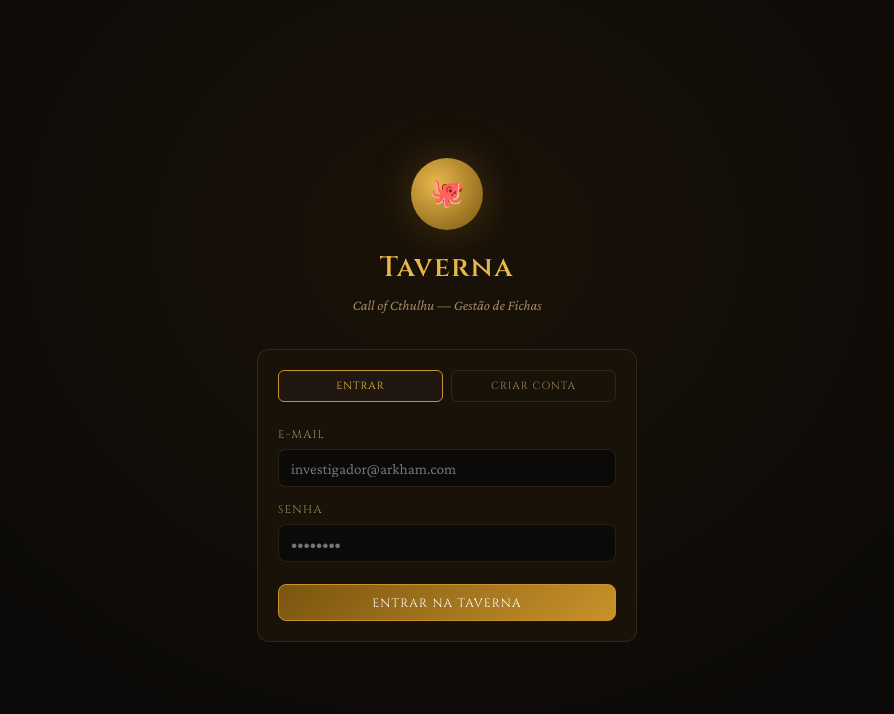
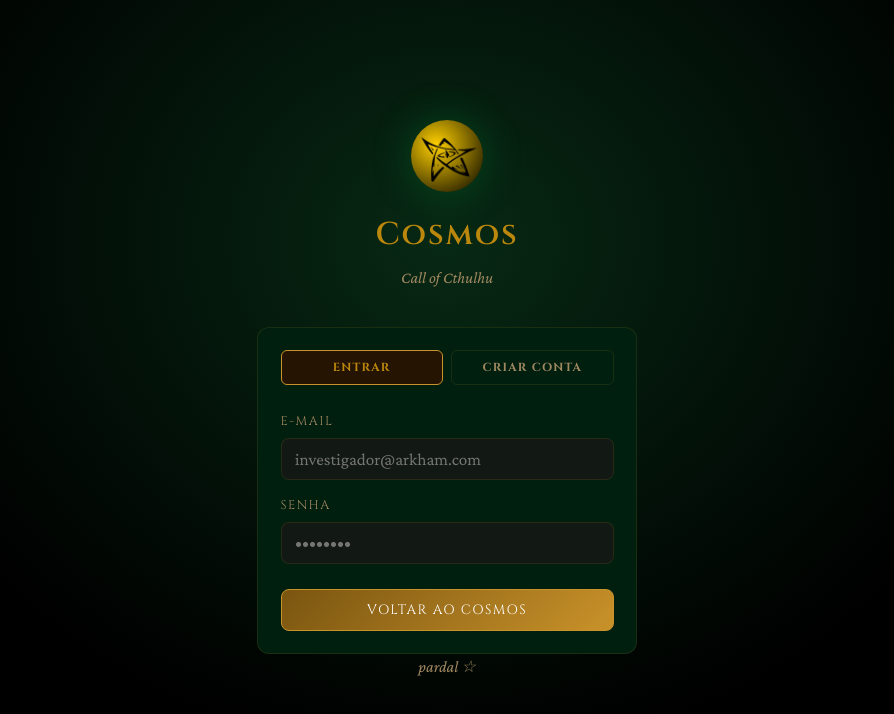
Before and after one commit to TawanVitor/Taverna, a React (Vite) app: page / in a window 1280 px wide. Shown: the top 714 px of the page, without its empty margins (193-1087 px from the left). Built offline with nearby package versions, Linux system fonts and the light colour scheme; no server answers.

Commit message:
att cores

```diff
--- a/src/pages/LoginPage.jsx
+++ b/src/pages/LoginPage.jsx
@@ -36,20 +36,21 @@
       alignItems: 'center',
       justifyContent: 'center',
       padding: '1.5rem',
-      background: 'radial-gradient(ellipse at 50% 30%, #1a1208 0%, #0c0a08 65%)',
+      background: 'radial-gradient(ellipse at 50% 30%, #072914 0%, #000000 65%)',
     }}>
       {/* Logo */}
       <div style={{ textAlign: 'center', marginBottom: '2rem' }}>
         <div style={{
           width: 72, height: 72, borderRadius: '50%',
-          background: 'radial-gradient(circle at 35% 35%, #e8b84b, #7a5510)',
+          background: 'radial-gradient(circle at 35% 35%, #ffd000, #000000)',
           display: 'flex', alignItems: 'center', justifyContent: 'center',
           fontSize: 28, margin: '0 auto 1rem',
-          boxShadow: '0 0 40px rgba(200,150,40,0.25)',
-        }}>🐙</div>
-        <h1 style={{ marginBottom: '0.25rem' }}>Taverna</h1>
-        <p style={{ color: 'var(--text-md)', fontSize: '0.9rem', fontStyle: 'italic' }}>
-          Call of Cthulhu — Gestão de Fichas
+          boxShadow: '0 0 40px rgba(9, 190, 79, 0.25)',
+        }}><img src="PNG.png" alt="logo" style={{ width: '500px', height: '45px', display: 'flex', marginBottom: '-0.4rem', marginRight: '-0.3rem' }} /></div>
+        <h1 style={{ marginBottom: '0.25rem' }}>Cosmos</h1>
+
+        <p style={{ color: 'var(--text-md)', fontSize: '0.9rem', fontStyle: 'italic', }}>
+            Call of Cthulhu
         </p>
       </div>
 
@@ -59,11 +60,13 @@
         <div style={{ display: 'flex', gap: 8, marginBottom: '1.5rem' }}>
           <button
             className={`tab-btn${mode === 'login' ? ' active' : ''}`}
-            onClick={() => setMode('login')}
+            onClick={() => setMode('login')}style={{fontWeight: 'bold'}}
+
           >Entrar</button>
           <button
             className={`tab-btn${mode === 'register' ? ' active' : ''}`}
             onClick={() => setMode('register')}
+            style={{fontWeight: 'bold'}}
           >Criar conta</button>
         </div>
 
@@ -97,16 +100,21 @@
             style={{ marginTop: '0.5rem' }}
             disabled={loading}
           >
-            {loading ? '...' : mode === 'login' ? 'Entrar na taverna' : 'Criar conta gratuita'}
+            {loading ? '...' : mode === 'login' ? 'Voltar ao Cosmos' : 'Criar conta gratuita'}
           </button>
         </form>
 
         {mode === 'register' && (
-          <p style={{ marginTop: '1rem', fontSize: '0.8rem', color: 'var(--text-dim)', textAlign: 'center' }}>
-            Após criar a conta, confirme seu e-mail para ativar o acesso.
+          <p style={{ marginTop: '1rem', fontSize: '0.7rem', color: 'var(--text-dim)', textAlign: 'center' }}>
+            Obrigado pro acessar o Cosmos! Ao criar uma conta, você concorda com nossos Termos de Serviço e Política de Privacidade.
           </p>
         )}
+
       </div>
+      <p style={{ color: 'var(--text-md)', fontSize: '0.9rem', fontStyle: 'italic' }}>
+            pardal ☆
+        </p>
     </div>
   )
+
 }
--- a/src/styles/global.css
+++ b/src/styles/global.css
@@ -1,30 +1,30 @@
 *, *::before, *::after { box-sizing: border-box; margin: 0; padding: 0; }
 
 :root {
-  --bg:        #0c0a08;
-  --surface:   #181208;
-  --surface2:  #201810;
+  --bg:        #121813;
+  --surface:   #011f0f;
+  --surface2:  #251401;
   --surface3:  #2a2015;
-  --border:    rgba(180, 130, 55, 0.18);
-  --border-md: rgba(180, 130, 55, 0.35);
+  --border:    rgba(137, 120, 34, 0.18);
+  --border-md: rgba(109, 85, 48, 0.35);
   --gold:      #c9922a;
-  --gold-lt:   #e8b84b;
+  --gold-lt:   #bb870d;
   --gold-dk:   #7a5510;
-  --red:       #9b2335;
+  --red:       #e3b9bf;
   --red-lt:    #c0392b;
   --purple:    #5b2d82;
   --purple-lt: #8e44ad;
-  --text:      #e2d0b0;
+  --text:      #caad7c;
   --text-md:   #a08860;
-  --text-dim:  #5a4a2a;
-  --font-display: 'Cinzel', serif;
+  --text-dim:  #55472a;
+  --font-display: 'Cinzel';
   --font-body:    'Crimson Pro', Georgia, serif;
   --font-mono:    'JetBrains Mono', monospace;
   --radius:    8px;
   --radius-lg: 12px;
 }
 
-html { font-size: 16px; }
+html { font-size: 18px; }
 
 body {
   background: var(--bg);
```
Also changed, not shown: 7192a0571e1ab08d6c800e97175d4b83-removebg-preview.png (added), PNG.png (added).
